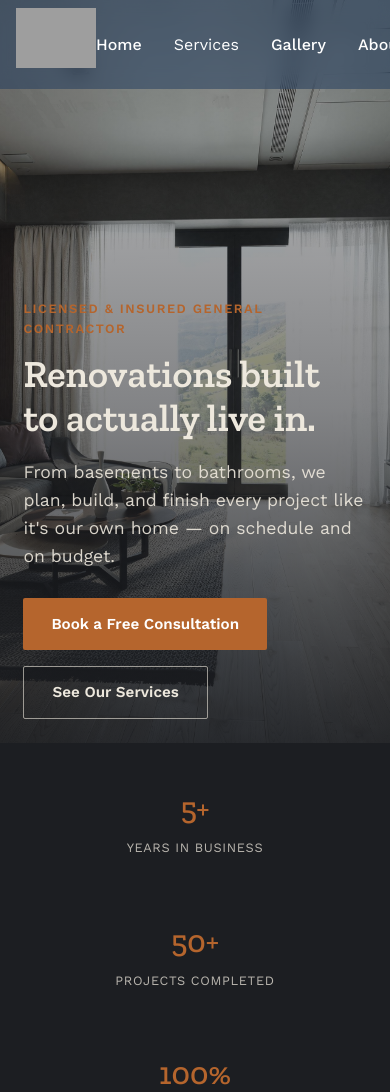
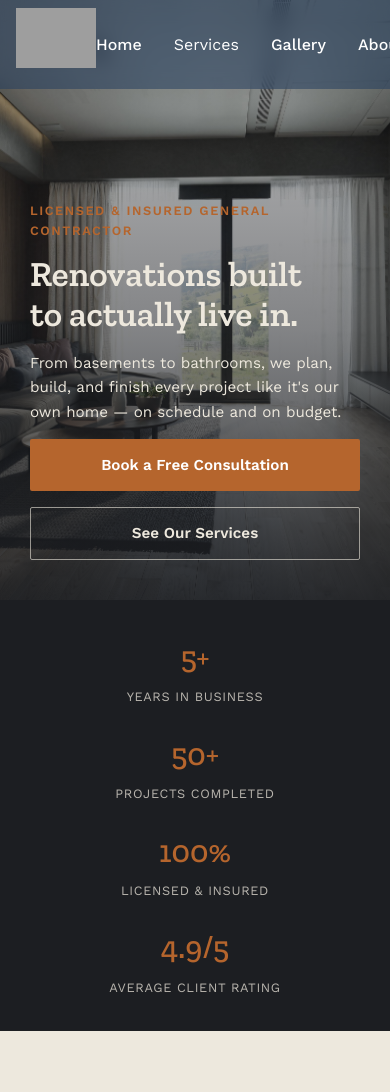
Before and after one commit to Nhasa3/RenoVision, a Django app: page / in a window 390 px wide. Shown: the top 1092 px of the page. Run offline with Django 5.2, Linux system fonts and the light colour scheme; grey boxes are pictures that could not be loaded.

Commit message:
Fixed the issue of homepage with cross platform design.

```diff
--- a/mysite/static/css/index.css
+++ b/mysite/static/css/index.css
@@ -71,12 +71,13 @@ h1, h2, h3 {
 /* ---------- Hero ---------- */
 .hero {
     position: relative;
-    height: 88vh;
-    min-height: 560px;
+    min-height: 88vh;
+    height: auto;
     display: flex;
     align-items: flex-end;
     overflow: hidden;
     color: var(--concrete);
+    padding-top: 90px;
 }
 .hero-bg {
     position: absolute;
@@ -94,18 +95,17 @@ h1, h2, h3 {
     position: relative;
     z-index: 1;
     max-width: 720px;
-    padding: 0 6vw 6vw;
+    padding: 0 clamp(20px,6vw,70px) clamp(40px,6vw,80px);
 }
 .hero-content h1 {
     font-size: clamp(2.4rem, 5vw, 3.8rem);
     margin-bottom: 1rem;
 }
 .hero-sub {
-    font-size: 1.1rem;
+    font-size: clamp(.95rem,2vw,1.1rem);
     max-width: 46ch;
-    color: rgba(237,232,221,0.9);
-    margin-bottom: 1.75rem;
 }
+
 .hero-actions { display: flex; gap: 1rem; flex-wrap: wrap; }
 
 /* ---------- Trust strip ---------- */
@@ -256,7 +310,121 @@ h1, h2, h3 {
 .cta p { color: rgba(237,232,221,0.85); margin-bottom: 2rem; }
 
 /* ---------- Responsive ---------- */
-@media (max-width: 820px) {
-    .about { grid-template-columns: 1fr; }
-    .about-media { order: -1; }
+/* ==========================================================
+   Responsive
+========================================================== */
+
+@media (max-width:1024px){
+
+    .hero{
+        min-height:75vh;
+    }
+
+    .hero-content{
+        max-width:600px;
+    }
+
+    .trust-strip{
+        gap:2rem;
+    }
+
+    .about{
+        gap:3rem;
+    }
+
+    .service-grid{
+        grid-template-columns:repeat(2,minmax(250px,1fr));
+    }
+
+    .process-grid{
+        grid-template-columns:repeat(2,minmax(240px,1fr));
+    }
+
 }
+
+@media (max-width:820px){
+
+    .hero{
+        min-height:70vh;
+    }
+
+    .hero-content{
+        padding:0 30px 40px;
+    }
+
+    .hero-actions{
+        width:100%;
+        flex-direction:column;
+    }
+
+    .hero-actions .btn{
+        width:100%;
+        text-align:center;
+    }
+
+    .about{
+        grid-template-columns:1fr;
+        text-align:center;
+    }
+
+    .about-media{
+        order:-1;
+    }
+
+    .about-copy p{
+        margin:auto;
+    }
+
+    .about-points{
+        text-align:left;
+        max-width:450px;
+        margin:2rem auto 0;
+    }
+
+    .service-grid{
+        grid-template-columns:1fr;
+    }
+
+    .process-grid{
+        grid-template-columns:1fr;
+    }
+
+    .trust-strip{
+        gap:1.5rem;
+        padding:2rem;
+    }
+
+}
+
+@media (max-width:576px){
+
+    .hero{
+        min-height:600px;
+    }
+
+    .hero-content h1{
+        font-size:2.2rem;
+    }
+
+    .hero-sub{
+        font-size:.95rem;
+    }
+
+    .section-heading{
+        margin-bottom:2rem;
+    }
+
+    .trust-strip{
+        flex-direction:column;
+        gap:1.25rem;
+    }
+
+    .service-card img{
+        height:220px;
+    }
+
+    .process{
+        padding:4rem 0;
+    }
+
+}
```
Also changed, not shown: other parts of mysite/static/css/index.css (+76 -22 lines).
